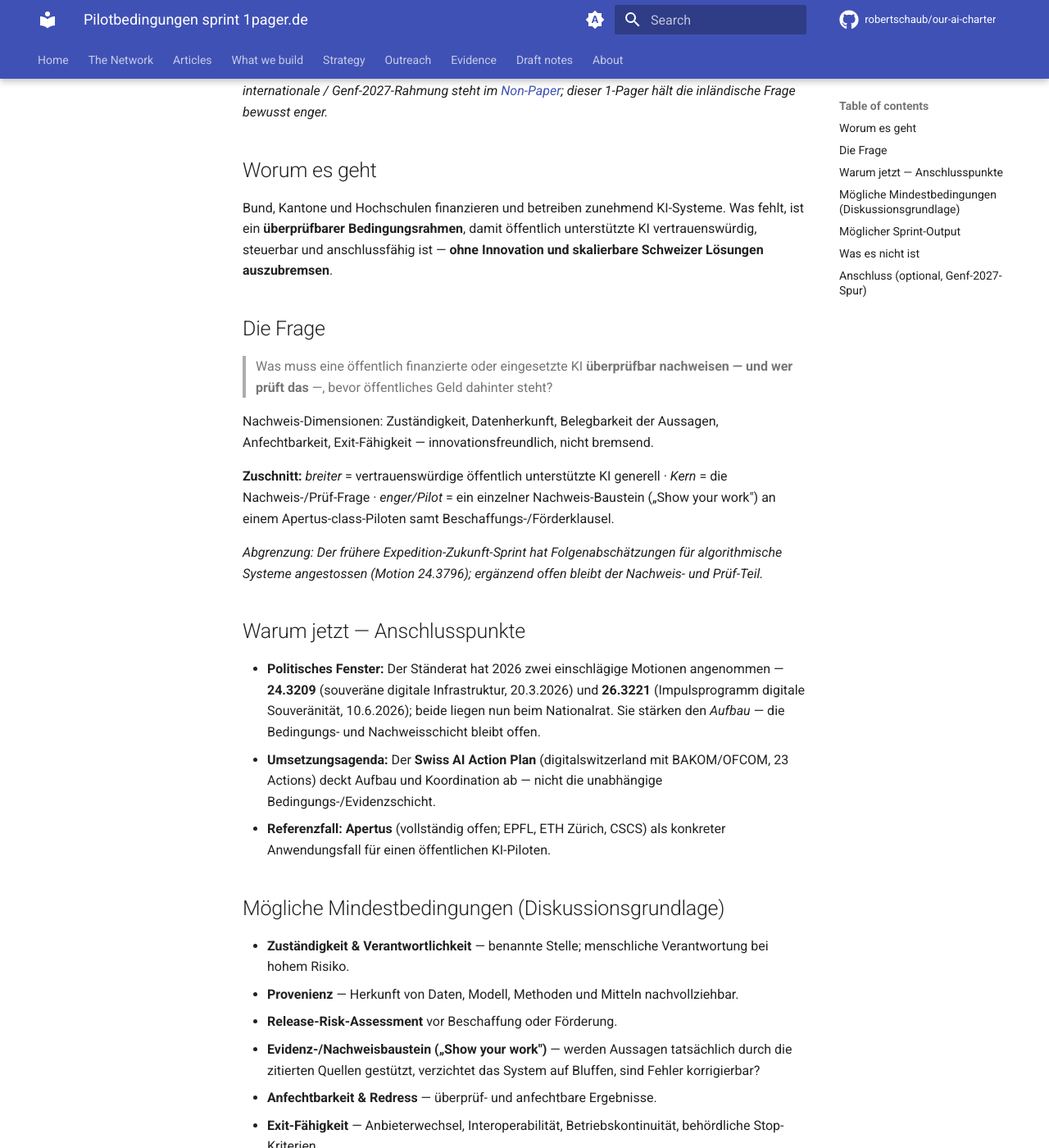
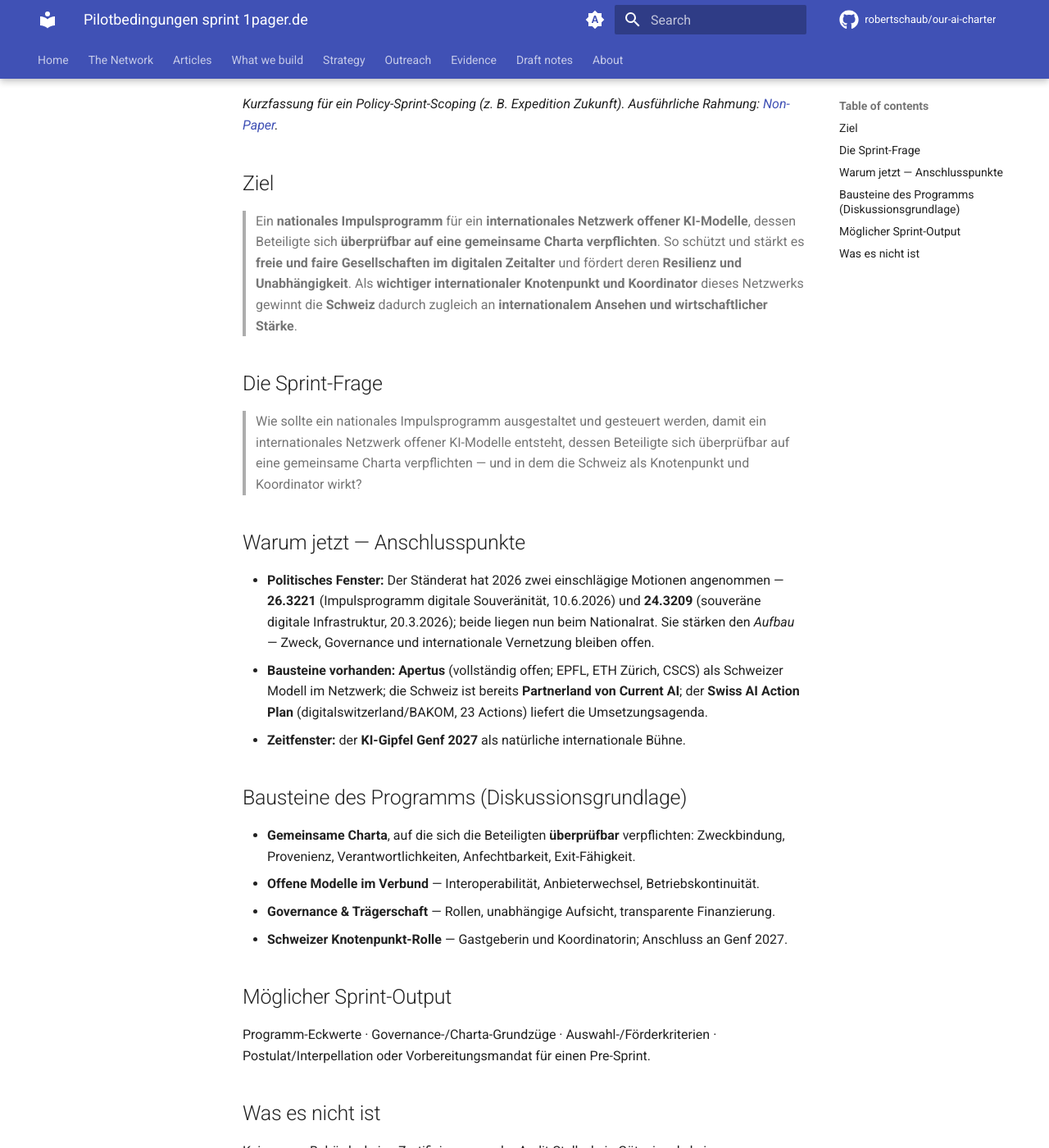
Before and after one commit to robertschaub/our-ai-charter, an MkDocs documentation site: the page built from docs/Outreach/pilotbedingungen-sprint-1pager.de.md, in a window 1280 px wide and 1400 px high, scrolled down 254 px. Shown: the whole window at 82% size. Built offline with MkDocs 1.6.1 and Material for MkDocs 9.7.7, drawn with Linux system fonts in a browser that asks for light colours; plug-ins that fetch from the network failed and are left out; comment, search, counter and statistics services are not loaded; some of the changed text lies outside the part shown.

Commit message:
docs(outreach): reframe sprint 1-pager around the impulse-programme goal
Retitle/reframe pilotbedingungen-sprint-1pager.de.md from the "conditions for
public AI pilots" cut to the agreed goal: a national impulse programme for an
international network of open AI models whose participants verifiably commit to
a common charter, with Switzerland as international hub and coordinator (free
and fair societies, resilience and independence; Swiss standing + economic
strength). README label updated. (CHANGELOG entry updated but left uncommitted
alongside separate in-progress work.)

Co-Authored-By: Claude Opus 4.8 <noreply@anthropic.com>

```diff
--- a/docs/Outreach/pilotbedingungen-sprint-1pager.de.md
+++ b/docs/Outreach/pilotbedingungen-sprint-1pager.de.md
@@ -1,46 +1,34 @@
 > **Status: DRAFT**
 
-# Mindestbedingungen für öffentlich unterstützte KI-Piloten — Sprint-Vorschlag (1-Pager)
+# Nationales Impulsprogramm für ein internationales Netzwerk offener KI-Modelle — Sprint-Vorschlag (1-Pager)
 
-*Domestizierte Kurzfassung für ein Policy-Sprint-Scoping (z. B. Expedition Zukunft). Die internationale / Genf-2027-Rahmung steht im [Non-Paper](non-paper.de.md); dieser 1-Pager hält die inländische Frage bewusst enger.*
+*Kurzfassung für ein Policy-Sprint-Scoping (z. B. Expedition Zukunft). Ausführliche Rahmung: [Non-Paper](non-paper.de.md).*
 
-## Worum es geht
+## Ziel
 
-Bund, Kantone und Hochschulen finanzieren und betreiben zunehmend KI-Systeme. Was fehlt, ist ein **überprüfbarer Bedingungsrahmen**, damit öffentlich unterstützte KI vertrauenswürdig, steuerbar und anschlussfähig ist — **ohne Innovation und skalierbare Schweizer Lösungen auszubremsen**.
+> Ein **nationales Impulsprogramm** für ein **internationales Netzwerk offener KI-Modelle**, dessen Beteiligte sich **überprüfbar auf eine gemeinsame Charta verpflichten**. So schützt und stärkt es **freie und faire Gesellschaften im digitalen Zeitalter** und fördert deren **Resilienz und Unabhängigkeit**. Als **wichtiger internationaler Knotenpunkt und Koordinator** dieses Netzwerks gewinnt die **Schweiz** dadurch zugleich an **internationalem Ansehen und wirtschaftlicher Stärke**.
 
-## Die Frage
+## Die Sprint-Frage
 
-> Was muss eine öffentlich finanzierte oder eingesetzte KI **überprüfbar nachweisen — und wer prüft das** —, bevor öffentliches Geld dahinter steht?
-
-Nachweis-Dimensionen: Zuständigkeit, Datenherkunft, Belegbarkeit der Aussagen, Anfechtbarkeit, Exit-Fähigkeit — innovationsfreundlich, nicht bremsend.
-
-**Zuschnitt:** *breiter* = vertrauenswürdige öffentlich unterstützte KI generell · *Kern* = die Nachweis-/Prüf-Frage · *enger/Pilot* = ein einzelner Nachweis-Baustein („Show your work") an einem Apertus-class-Piloten samt Beschaffungs-/Förderklausel.
-
-*Abgrenzung: Der frühere Expedition-Zukunft-Sprint hat Folgenabschätzungen für algorithmische Systeme angestossen (Motion 24.3796); ergänzend offen bleibt der Nachweis- und Prüf-Teil.*
+> Wie sollte ein nationales Impulsprogramm ausgestaltet und gesteuert werden, damit ein internationales Netzwerk offener KI-Modelle entsteht, dessen Beteiligte sich überprüfbar auf eine gemeinsame Charta verpflichten — und in dem die Schweiz als Knotenpunkt und Koordinator wirkt?
 
 ## Warum jetzt — Anschlusspunkte
 
-- **Politisches Fenster:** Der Ständerat hat 2026 zwei einschlägige Motionen angenommen — **24.3209** (souveräne digitale Infrastruktur, 20.3.2026) und **26.3221** (Impulsprogramm digitale Souveränität, 10.6.2026); beide liegen nun beim Nationalrat. Sie stärken den *Aufbau* — die Bedingungs- und Nachweisschicht bleibt offen.
-- **Umsetzungsagenda:** Der **Swiss AI Action Plan** (digitalswitzerland mit BAKOM/OFCOM, 23 Actions) deckt Aufbau und Koordination ab — nicht die unabhängige Bedingungs-/Evidenzschicht.
-- **Referenzfall:** **Apertus** (vollständig offen; EPFL, ETH Zürich, CSCS) als konkreter Anwendungsfall für einen öffentlichen KI-Piloten.
+- **Politisches Fenster:** Der Ständerat hat 2026 zwei einschlägige Motionen angenommen — **26.3221** (Impulsprogramm digitale Souveränität, 10.6.2026) und **24.3209** (souveräne digitale Infrastruktur, 20.3.2026); beide liegen nun beim Nationalrat. Sie stärken den *Aufbau* — Zweck, Governance und internationale Vernetzung bleiben offen.
+- **Bausteine vorhanden:** **Apertus** (vollständig offen; EPFL, ETH Zürich, CSCS) als Schweizer Modell im Netzwerk; die Schweiz ist bereits **Partnerland von Current AI**; der **Swiss AI Action Plan** (digitalswitzerland/BAKOM, 23 Actions) liefert die Umsetzungsagenda.
+- **Zeitfenster:** der **KI-Gipfel Genf 2027** als natürliche internationale Bühne.
 
-## Mögliche Mindestbedingungen (Diskussionsgrundlage)
+## Bausteine des Programms (Diskussionsgrundlage)
 
-- **Zuständigkeit & Verantwortlichkeit** — benannte Stelle; menschliche Verantwortung bei hohem Risiko.
-- **Provenienz** — Herkunft von Daten, Modell, Methoden und Mitteln nachvollziehbar.
-- **Release-Risk-Assessment** vor Beschaffung oder Förderung.
-- **Evidenz-/Nachweisbaustein („Show your work")** — werden Aussagen tatsächlich durch die zitierten Quellen gestützt, verzichtet das System auf Bluffen, sind Fehler korrigierbar?
-- **Anfechtbarkeit & Redress** — überprüf- und anfechtbare Ergebnisse.
-- **Exit-Fähigkeit** — Anbieterwechsel, Interoperabilität, Betriebskontinuität, behördliche Stop-Kriterien.
+- **Gemeinsame Charta**, auf die sich die Beteiligten **überprüfbar** verpflichten: Zweckbindung, Provenienz, Verantwortlichkeiten, Anfechtbarkeit, Exit-Fähigkeit.
+- **Offene Modelle im Verbund** — Interoperabilität, Anbieterwechsel, Betriebskontinuität.
+- **Governance & Trägerschaft** — Rollen, unabhängige Aufsicht, transparente Finanzierung.
+- **Schweizer Knotenpunkt-Rolle** — Gastgeberin und Koordinatorin; Anschluss an Genf 2027.
 
 ## Möglicher Sprint-Output
 
-Ausschreibungs-/Förderklausel · Pilot-Auswahlkriterien · Mindest-Evidence-Baseline · Postulat/Interpellation oder Vorbereitungsmandat für einen Pre-Sprint.
+Programm-Eckwerte · Governance-/Charta-Grundzüge · Auswahl-/Förderkriterien · Postulat/Interpellation oder Vorbereitungsmandat für einen Pre-Sprint.
 
 ## Was es nicht ist
 
-Keine neue Behörde, keine Zertifizierungs- oder Audit-Stelle, kein Gütesiegel · kein Konkurrenzmodell zu Apertus/SNAI · keine Schweizer Insellösung.
-
-## Anschluss (optional, Genf-2027-Spur)
-
-Dieselben Bedingungen machen öffentlich unterstützte KI später **international anschlussfähig** — mit der Schweiz als glaubwürdiger Gastgeberin und Brückenbauerin Richtung Genf 2027. Die inländische Frage steht aber für sich.
+Keine neue Behörde, keine Zertifizierungs- oder Audit-Stelle, kein Gütesiegel · kein Konkurrenzmodell zu Apertus/SNAI · keine Schweizer Insellösung (im Gegenteil: international vernetzt).
```
Also changed, not shown: README.md (+1 -1 lines).
